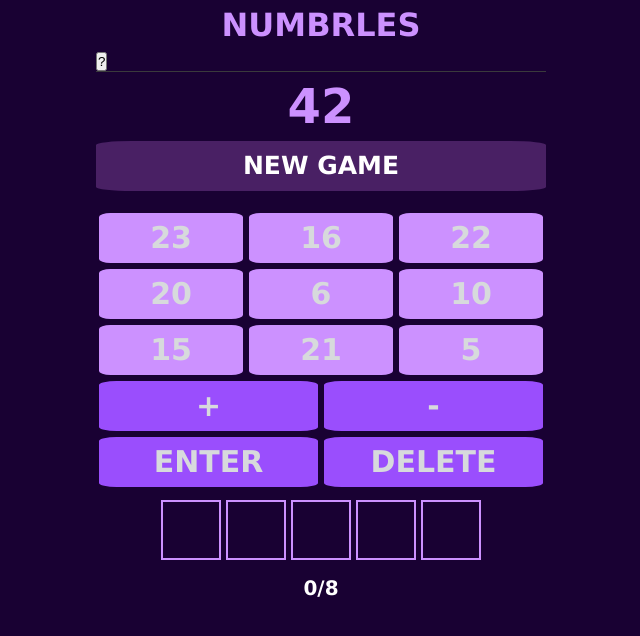
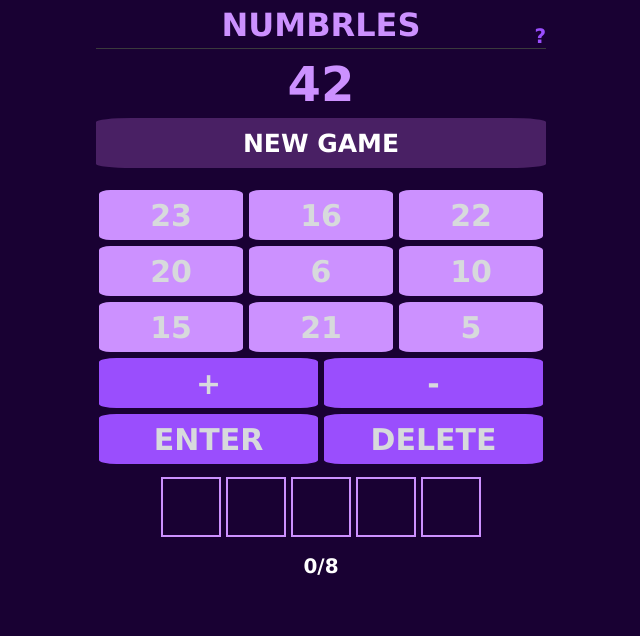
Before and after one commit to estherlozanoromero/Numbrles, a plain HTML site: page index.html in a window 1280 px wide. Shown: the whole page, without its empty margins (319-959 px from the left). Drawn offline with Linux system fonts and the light colour scheme.

Commit message:
Update styles.css

```diff
--- a/styles.css
+++ b/styles.css
@@ -61,6 +61,21 @@ body {
   flex-direction: column;
 }
 
+.help {
+  text-align: right;
+
+}
+
+.help button {
+  font: inherit;
+  border: 0;
+  background-color: rgb(25, 1, 51);
+  color: rgb(154, 78, 253);
+  font-size: 20px;
+  font-weight: bold;
+
+}
+
 header {
   border-bottom: 1px solid rgb(58, 58, 60);
 }
@@ -72,6 +87,7 @@ header {
   font-weight: bold;
   margin: 0.4rem 0 0.4rem 0;
   text-align: center;
+  margin-bottom: -20px;
   font-family: "Lucida Sans", "Lucida Sans Regular", "Lucida Grande",
     "Lucida Sans Unicode", Geneva, Verdana, sans-serif;
 }
```
